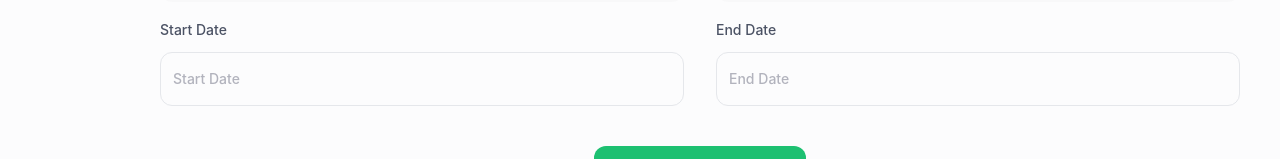
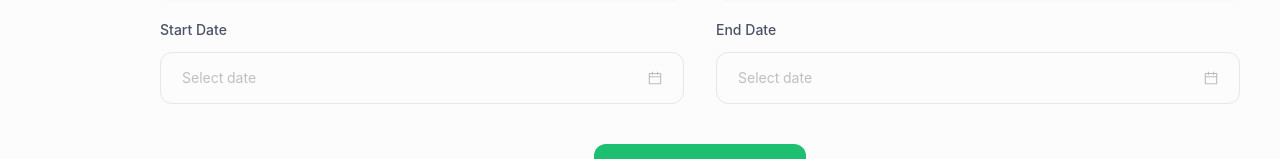
Before and after one commit to ngoc2003/crow-funding-app, a React (Create React App) app: page /start-campaign in a window 1280 px wide. Shown: the part 1025-1184 px from the top of the page. Built offline with nearby package versions, Linux system fonts and the light colour scheme; no server answers.

Commit message:
delete nodeModules

```diff
--- a/package.json
+++ b/package.json
@@ -3,7 +3,6 @@
   "version": "0.1.0",
   "private": true,
   "dependencies": {
-    "@hookform/resolvers": "^2.9.7",
     "@reduxjs/toolkit": "^1.8.2",
     "@testing-library/jest-dom": "^5.16.4",
     "@testing-library/react": "^13.3.0",
--- /dev/null
+++ b/src/components/input/DateInput.js
@@ -0,0 +1,14 @@
+import { DatePicker } from "antd";
+import React from "react";
+
+const DateInput = ({ onChange = () => {}, className }) => {
+  return (
+    <div
+      className={`overflow-hodden items-center flex border rounded-xl overflow-hidden hover:border-blue-400 dark:text-white text-sm   text-text1  duration-200 ${className}`}
+    >
+      <DatePicker format={'DD-MM-YYYY'} onChange={onChange}></DatePicker>
+    </div>
+  );
+};
+
+export default DateInput;
--- a/src/index.scss
+++ b/src/index.scss
@@ -21,10 +21,10 @@
     }
   }
 }
-.scroll-hidden{
-  -ms-overflow-style:none;
+.scroll-hidden {
+  -ms-overflow-style: none;
   scrollbar-width: none;
-  &::-webkit-scrollbar{
+  &::-webkit-scrollbar {
     display: none;
   }
 }
@@ -32,6 +32,20 @@
 .ReactModal__Body--open {
   overflow: hidden;
 }
+.ant-picker {
+  margin: 10px !important;
+  flex: 1;
+  border: none !important;
+  background-color: transparent !important;
+  .ant-picker-focus {
+    outline: none !important;
+  }
+}
+
+.ant-dropdown-menu {
+  max-height: 150px !important;
+  overflow-y: auto;
+}
 .ql-editor {
   min-height: 200px;
 }
--- a/src/modules/campaign/parts/CampaignAddNew.js
+++ b/src/modules/campaign/parts/CampaignAddNew.js
@@ -9,18 +9,16 @@ import "antd/dist/antd.css";
 import Heading2 from "../../../components/common/Heading2";
 import Textarea from "../../../components/common/Textarea";
 import ImageUploader from "quill-image-uploader";
-import * as axios from 'axios'
+import * as axios from "axios";
 import Button from "../../../components/common/Button";
 import DropdownInput from "../../../components/dropdown/DropdownInput";
 // Quill.register("modules/imageUploader", ImageUploader);
-
+import DateInput from "../../../components/input/DateInput";
 const CampaignAddNew = () => {
   const [category, setCategory] = useState("");
   const [method, setMethod] = useState("");
   const [country, setCountry] = useState("");
   const [countries, setCountries] = useState("");
-
-  console.log(countries)
   useEffect(() => {
     async function fetchCountry() {
       const response = await axios.get(
@@ -193,10 +191,11 @@ const CampaignAddNew = () => {
                 </FormGroup>
                 <FormGroup>
                   <Label htmlFor="startDate">Start Date</Label>
-                  <Input
-                    placeholder="Start Date"
-                    onChange={(e) => setFieldValue("startDate", e.target.value)}
-                  ></Input>
+                  <DateInput
+                    onChange={(date, dateString) =>
+                      setFieldValue("startDate", dateString)
+                    }
+                  />
                 </FormGroup>
               </div>
               <div className="flex-1">
@@ -227,10 +226,11 @@ const CampaignAddNew = () => {
                 </FormGroup>
                 <FormGroup>
                   <Label htmlFor="endDate">End Date</Label>
-                  <Input
-                    placeholder="End Date"
-                    onChange={(e) => setFieldValue("endDate", e.target.value)}
-                  ></Input>
+                  <DateInput
+                    onChange={(date, dateString) =>
+                      setFieldValue("endDate", dateString)
+                    }
+                  />
                 </FormGroup>
               </div>
             </div>
```
Also changed, not shown: 2 other files (tests, documents, lock files or other folders).
